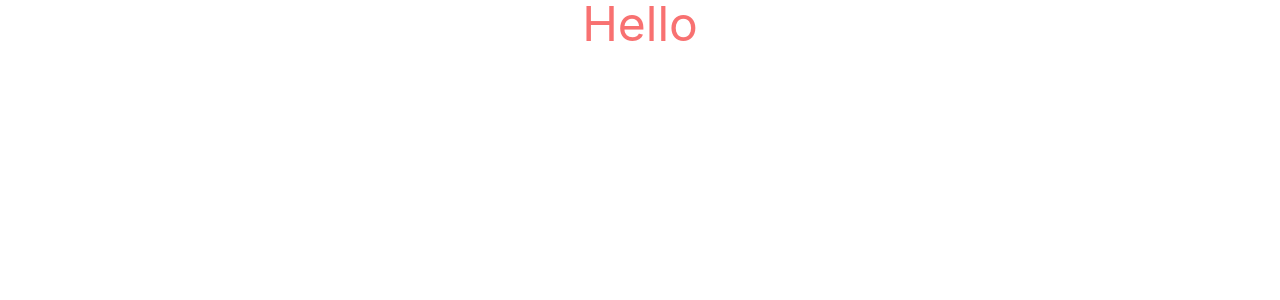
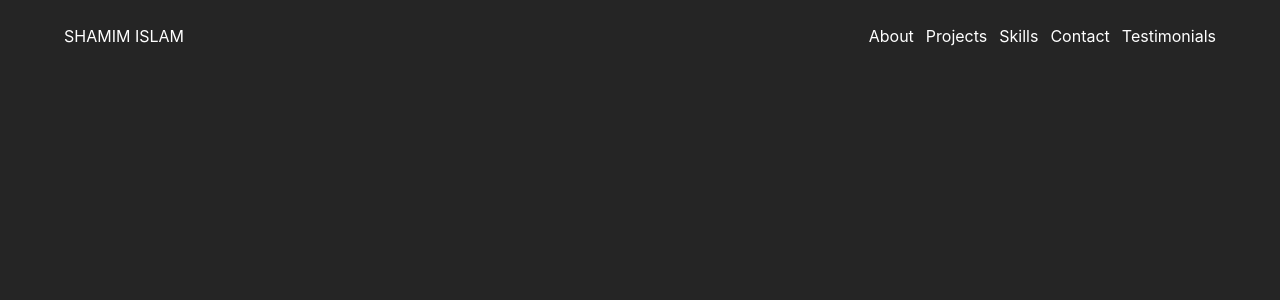
Before and after one commit to CodeWithShamim/portfolio, a React (Create React App) app: page / in a window 1280 px wide. Shown: the top 300 px of the page. Built offline with nearby package versions, Linux system fonts and the light colour scheme.

Commit message:
navbar added

```diff
--- a/package.json
+++ b/package.json
@@ -9,7 +9,9 @@
     "daisyui": "^2.15.2",
     "react": "^18.1.0",
     "react-dom": "^18.1.0",
+    "react-router-dom": "^6.3.0",
     "react-scripts": "5.0.1",
+    "react-tsparticles": "^2.0.6",
     "web-vitals": "^2.1.4"
   },
   "scripts": {
--- a/src/App.js
+++ b/src/App.js
@@ -1,9 +1,10 @@
 import "./App.css";
+import Home from "./pages/Home/Home";
 
 function App() {
   return (
-    <div className="App">
-      <h1 className="text-5xl text-red-400">Hello</h1>
+    <div className="App text-secondary">
+      <Home />
     </div>
   );
 }
--- a/src/index.js
+++ b/src/index.js
@@ -2,10 +2,13 @@ import React from "react";
 import ReactDOM from "react-dom/client";
 import "./index.css";
 import App from "./App";
+import { BrowserRouter } from "react-router-dom";
 
 const root = ReactDOM.createRoot(document.getElementById("root"));
 root.render(
   <React.StrictMode>
-    <App />
+    <BrowserRouter>
+      <App />
+    </BrowserRouter>
   </React.StrictMode>
 );
--- /dev/null
+++ b/src/pages/Home/Home.js
@@ -0,0 +1,12 @@
+import React from "react";
+import Navbar from "./Navbar";
+
+const Home = () => {
+  return (
+    <div>
+      <Navbar />
+    </div>
+  );
+};
+
+export default Home;
--- /dev/null
+++ b/src/pages/Home/Navbar.js
@@ -0,0 +1,34 @@
+import React from "react";
+import { Link } from "react-router-dom";
+
+const Navbar = () => {
+  return (
+    <nav className="w-full flex items-center justify-between px-16 py-6">
+      <div>
+        <h1 className="">
+          <Link to="/">SHAMIM ISLAM</Link>
+        </h1>
+      </div>
+
+      <div className="grid grid-flow-col gap-3">
+        <h1>
+          <Link to="/">About</Link>
+        </h1>
+        <h1>
+          <Link to="/">Projects</Link>
+        </h1>
+        <h1>
+          <Link to="/">Skills</Link>
+        </h1>
+        <h1>
+          <Link to="/">Contact</Link>
+        </h1>
+        <h1>
+          <Link to="/">Testimonials</Link>
+        </h1>
+      </div>
+    </nav>
+  );
+};
+
+export default Navbar;
--- a/tailwind.config.js
+++ b/tailwind.config.js
@@ -7,11 +7,11 @@ module.exports = {
     daisyui: {
         themes: [{
             mytheme: {
-                primary: "#0000",
+                primary: "#000000",
                 secondary: "#ffffff",
                 accent: "#37cdbe",
                 neutral: "#3d4451",
-                "base-100": "#ffffff",
+                "base-100": "#252525",
             },
         }, ],
     },
```
Also changed, not shown: 2 other files (tests, documents, lock files or other folders).
